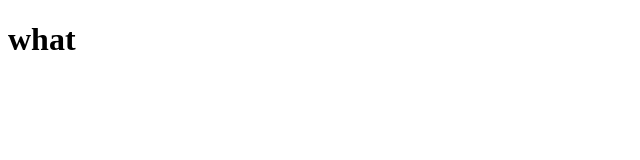
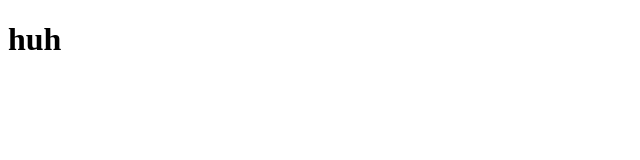
Before and after one commit to Syntacticbutter/programming-sandbox, a plain HTML site: page index.html in a window 1280 px wide. Shown: the full height of the page, 0-640 px from the left. Drawn offline with Linux system fonts and the light colour scheme.

Commit message:
huh locally

```diff
--- a/index.html
+++ b/index.html
@@ -7,7 +7,7 @@
 </head>
 <body>
     <h1>
-        what
+        huh
     </h1>
 </body>
 </html>
```
